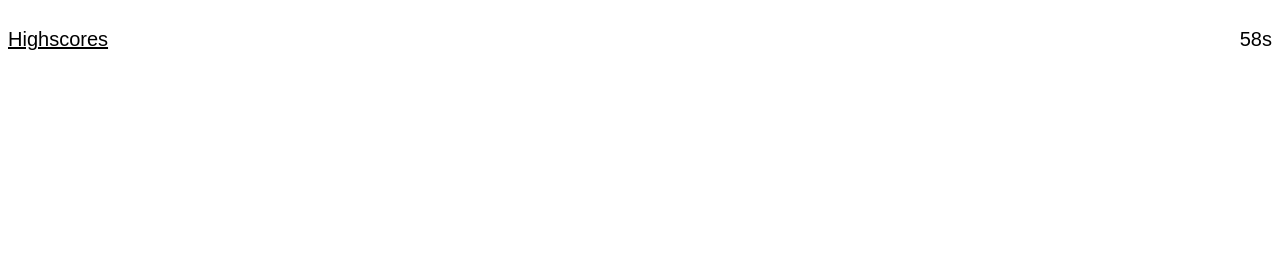
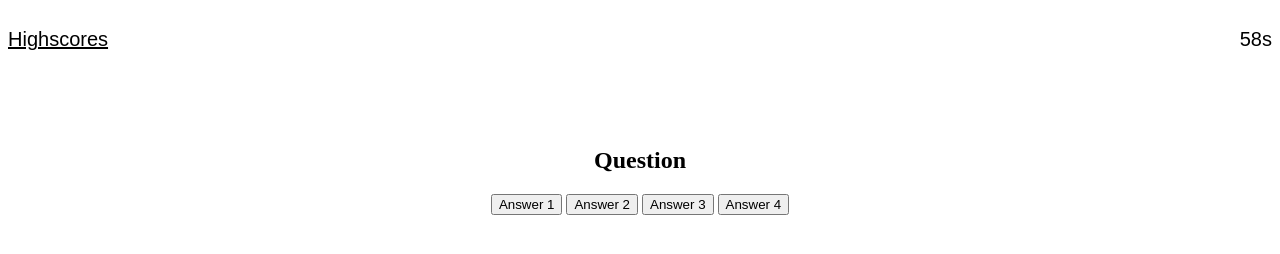
Before and after one commit to 705h-S/code-selfstudyquiz, a plain HTML site: page index.html in a window 1280 px wide. Both pictures are taken after a click on the button "start". Drawn offline with Linux system fonts and the light colour scheme.

Commit message:
finally  managed to have a generic question appear

```diff
--- a/assets/css/style.css
+++ b/assets/css/style.css
@@ -2,14 +2,16 @@
     --font: Arial, Helvetica, sans-serif;
 }
 
-
+.ninja {
+    visibility: hidden;
+}
 
 #quiz {
     display: flex;
     justify-content: center;
     flex-direction: column;
     align-items: center;
-    height: 500px;
+    height: 200px;
 }
 
 #quiz h1 {
@@ -35,3 +37,11 @@
 #HighS{
     text-decoration: underline;
 }
+
+#question-container{
+    display: flex;
+    justify-content: center;
+    flex-direction: column;
+    align-items: center;
+    height: 200px;
+}
--- a/assets/js/script.js
+++ b/assets/js/script.js
@@ -14,6 +14,7 @@
 var startBtn = document.querySelector(".button");
 var timer = document.getElementById("time");
 var highscore = document.getElementById("HighS");
+var questionContainerEl = document.getElementById("question-container");
 var hide = document.getElementById("quiz");
 
  // An array with the questions and answers that will show up in the quiz
@@ -27,11 +28,12 @@ function startQuiz(){
     console.log("Quiz begins");
    //  hides the initial start quiz html prompts
    hide.style.display = "none";
+   questionContainerEl.classList.remove("ninja");
    timeEl();
-   displayQuestion()
+
 }
 //  Countdown function
-    timeEl();
+
     function timeEl() {
             // player has 1min or 60s to finish quiz.
         var timeleft =60;
--- a/index.html
+++ b/index.html
@@ -21,6 +21,15 @@
     </div>
 
 
+    <section id="question-container" class="ninja">
+        <h1 id="question">Question</h1>
+        <div id="answer-buttons" class="btn-grid">
+            <button class="btn">Answer 1</button>
+            <button class="btn">Answer 2</button>
+            <button class="btn">Answer 3</button>
+            <button class="btn">Answer 4</button>
+        </div>
+    </section>
 
 
 
```
Also changed, not shown: images/_Users_705h-s_Desktop_HW_code-selfstudyquiz_index.html.png (added), 1 other file.
